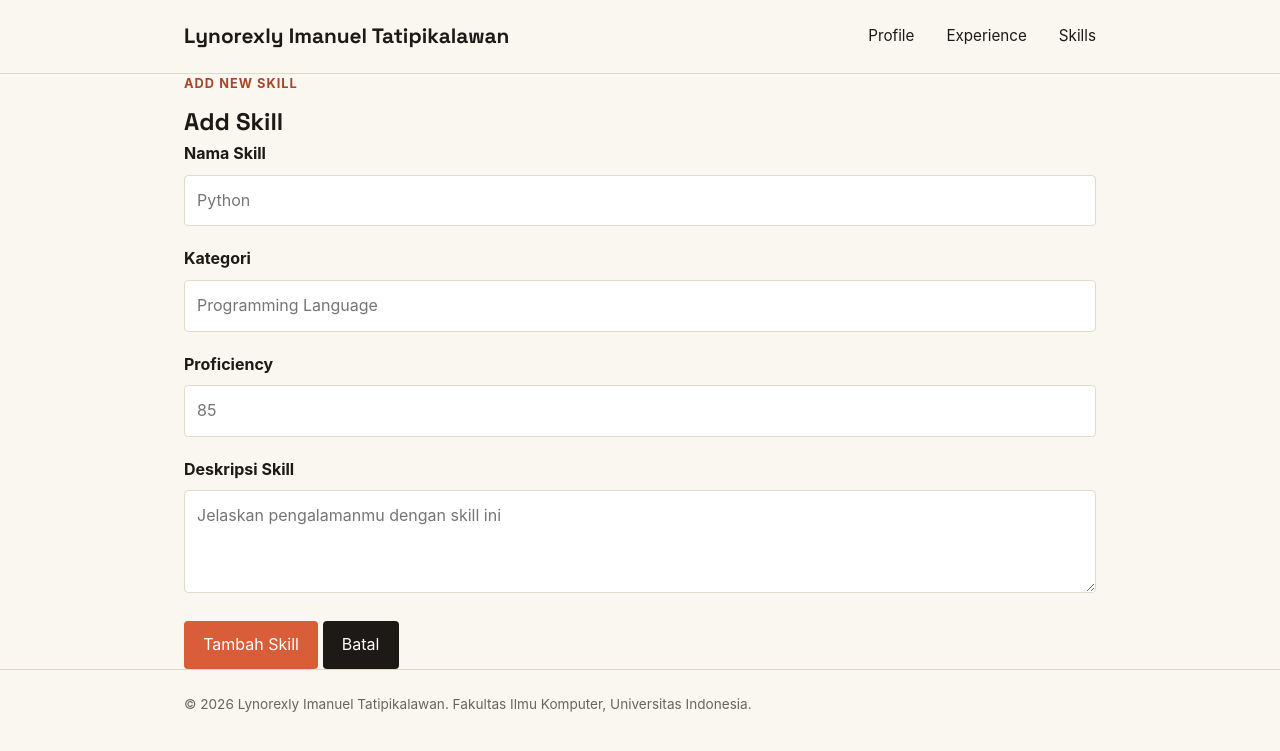
After one commit to Rexlyy/myportofolio, a Django app: page /skills/add/ in a window 1280 px wide. The commit adds this page. Shown: the top 751 px of the page. Run offline with Django 5.2, Linux system fonts and the light colour scheme.

Commit message:
Tutorial3

```diff
--- /dev/null
+++ b/main/forms.py
@@ -0,0 +1,53 @@
+from django.forms import ModelForm, TextInput, Textarea, NumberInput
+
+from main.models import Skill
+
+
+class SkillForm(ModelForm):
+    class Meta:
+        model = Skill
+
+        fields = [
+            "name",
+            "category",
+            "proficiency",
+            "description",
+        ]
+
+        labels = {
+            "name": "Nama Skill",
+            "category": "Kategori",
+            "proficiency": "Proficiency",
+            "description": "Deskripsi Skill",
+        }
+
+        widgets = {
+            "name": TextInput(
+                attrs={
+                    "placeholder": "Python",
+                    "maxlength": 100,
+                }
+            ),
+
+            "category": TextInput(
+                attrs={
+                    "placeholder": "Programming Language",
+                    "maxlength": 100,
+                }
+            ),
+
+            "proficiency": NumberInput(
+                attrs={
+                    "placeholder": "85",
+                    "min": 0,
+                    "max": 100,
+                }
+            ),
+
+            "description": Textarea(
+                attrs={
+                    "placeholder": "Jelaskan pengalamanmu dengan skill ini",
+                    "rows": 3,
+                }
+            ),
+        }
--- a/main/urls.py
+++ b/main/urls.py
@@ -1,6 +1,6 @@
 from django.urls import path
 
-from main.views import show_main, show_experience, show_skill
+from main.views import show_main, show_experience, show_skill, create_skill, get_skills_json
 
 app_name = "main"
 
@@ -8,4 +8,6 @@ urlpatterns = [
     path("", show_main, name="show_main"),
     path("experience/", show_experience, name="show_experience"),
     path("skills/", show_skill, name="show_skill"),
+    path("skills/add/", create_skill, name="create_skill"),
+    path("api/skills/", get_skills_json, name="get_skills_json"),
 ]
--- a/main/views.py
+++ b/main/views.py
@@ -1,5 +1,12 @@
 from django.shortcuts import render
 from main.models import Experience, Skill
+from .forms import SkillForm
+
+from django.contrib import messages
+from django.shortcuts import render, redirect
+
+from django.core import serializers
+from django.http import HttpResponse
 
 
 def show_main(request):
@@ -23,9 +30,65 @@ def show_experience(request):
     return render(request, "experience.html", context)
 
 def show_skill(request):
+    json_response = get_skills_json(request)
+
+    skills = serializers.deserialize(
+        "json",
+        json_response.content.decode("utf-8"),
+    )
+
+    skills = [skill.object for skill in skills]
+
+    name_query = request.GET.get("name", "").strip()
+
     context = {
         "name": "Lynorexly Imanuel Tatipikalawan",
-        "skill_list" : Skill.objects.all(),
+        "skill_list": skills,
+        "name_query": name_query,
     }
 
-    return render(request, "skills.html", context)
+    return render(
+        request,
+        "skills.html",
+        context
+    )
+
+def create_skill(request):
+    form = SkillForm(request.POST or None)
+
+    if request.method == "POST" and form.is_valid():
+        form.save()
+
+        messages.success(
+            request,
+            "Skill baru berhasil ditambahkan!"
+        )
+
+        return redirect("main:show_skill")
+
+    context = {
+        "name": "Lynorexly Imanuel Tatipikalawan",
+        "form": form,
+    }
+
+    return render(
+        request,
+        "skill_form.html",
+        context
+    )
+
+
+def get_skills_json(request):
+    name_query = request.GET.get("name", "").strip()
+
+    skills = Skill.objects.all()
+
+    if name_query:
+        skills = skills.filter(name__icontains=name_query)
+
+    skills_json = serializers.serialize("json", skills)
+
+    return HttpResponse(
+        skills_json,
+        content_type="application/json"
+    )
--- a/portofolio/settings.py
+++ b/portofolio/settings.py
@@ -26,6 +26,8 @@ SECRET_KEY = 'django-insecure-+_89mn!3v0@o(i=2ar3y56&&oubk#^ogc47w^x4&2q_je8ie1a
 DEBUG = True
 
 ALLOWED_HOSTS = ["localhost", "127.0.0.1", "lynorexly-imanuel-myportofolio.pws.cs.ui.ac.id"]
+
+CSRF_TRUSTED_ORIGINS = ["https://lynorexly-imanuel-myportofolio.pws.cs.ui.ac.id"]
 
 
 # Application definition
--- a/static/css/style.css
+++ b/static/css/style.css
@@ -384,21 +384,29 @@ h1, .brand {
    Skills Section
    ================================ */
 
-.skills-section {
-    padding: 4rem 0 5rem;
-    border-top: 1px solid var(--line);
+.skills-top {
+    display: flex;
+    justify-content: space-between;
+    align-items: flex-end;
+    margin-bottom: 3rem;
 }
 
 .skills-heading {
-    max-width: 600px;
-    margin-bottom: 2.5rem;
+    text-align: left;
+    margin: 0;
 }
 
 .skills-heading h1 {
-    font-family: "Space Grotesk", -apple-system, sans-serif;
-    font-size: clamp(2.5rem, 5vw, 4rem);
-    line-height: 1;
-    margin-top: 0.5rem;
+    margin: 0;
+}
+
+.skills-actions {
+    display: flex;
+    align-items: center;
+}
+
+.skills-top > .button {
+    flex-shrink: 0;
 }
 
 
@@ -408,6 +416,17 @@ h1, .brand {
     display: grid;
     grid-template-columns: repeat(3, 1fr);
     gap: 1.25rem;
+}
+
+.skills-top {
+    display: flex;
+    justify-content: space-between;
+    align-items: flex-end;
+    margin-bottom: 3rem;
+}
+
+.skills-top > .button {
+    flex-shrink: 0;
 }
 
 
@@ -548,3 +567,83 @@ h1, .brand {
     }
 
 }
+
+
+.skill-form {
+    width: 100%;
+    max-width: 700px;
+    margin-top: 2rem;
+}
+
+.form-group {
+    margin-bottom: 1.25rem;
+}
+
+.form-group label {
+    display: block;
+    margin-bottom: 0.5rem;
+    font-weight: 700;
+}
+
+.form-group input,
+.form-group textarea {
+    width: 100%;
+    box-sizing: border-box;
+    padding: 0.75rem;
+    border: 1px solid var(--line);
+    border-radius: var(--radius);
+    background-color: white;
+    color: var(--ink);
+    font: inherit;
+}
+
+.form-group input:focus,
+.form-group textarea:focus {
+    outline: 2px solid var(--accent);
+    border-color: var(--accent);
+}
+
+.form-error {
+    color: #b42318;
+    font-size: 0.85rem;
+    margin-top: 0.35rem;
+}
+
+.button {
+    display: inline-block;
+    padding: 0.7rem 1.2rem;
+    border: none;
+    border-radius: var(--radius);
+    background-color: var(--accent);
+    color: white;
+    text-decoration: none;
+    font-weight: 700;
+    cursor: pointer;
+    font: inherit;
+}
+
+.button-secondary {
+    background-color: var(--ink);
+}
+
+.skill-search {
+    display: flex;
+    gap: 0.75rem;
+    margin-bottom: 2rem;
+}
+
+.skill-search__input {
+    width: 100%;
+    min-width: 0;
+    padding: 0.7rem;
+    border: 1px solid var(--line);
+    border-radius: var(--radius);
+    background: #fff;
+    color: var(--ink);
+    font: inherit;
+}
+
+.skill-search__input:focus {
+    outline: 2px solid var(--accent);
+    border-color: var(--accent);
+}
--- /dev/null
+++ b/templates/base.html
@@ -0,0 +1,33 @@
+{% load static %}
+<!DOCTYPE html>
+<html lang="en">
+<head>
+    <meta charset="UTF-8" />
+    <meta name="viewport" content="width=device-width, initial-scale=1.0" />
+    <link rel="preconnect" href="https://fonts.googleapis.com">
+    <link rel="preconnect" href="https://fonts.gstatic.com" crossorigin>
+    <link href="https://fonts.googleapis.com/css2?family=Space+Grotesk:wght@500;700&display=swap" rel="stylesheet">
+    <link rel="stylesheet" href="/static/css/style.css">
+    {% block meta %} {% endblock meta %}
+</head>
+
+<body>
+  <header class="site-header">
+    <div class="container">
+        <a href="{% url 'main:show_main' %}" class="brand">{{ name }}</a>
+        <nav>
+            <a href="{% url 'main:show_main' %}">Profile</a>
+            <a href="{% url 'main:show_experience' %}">Experience</a>
+            <a href="{% url 'main:show_skill' %}">Skills</a>
+        </nav>
+    </div>
+  </header>
+  {% block content %} {% endblock content %}
+
+  <footer class="site-footer">
+      <div class="container">
+          <p>&copy; 2026 {{ name }}. Fakultas Ilmu Komputer, Universitas Indonesia.</p>
+      </div>
+  </footer>
+</body>
+</html>
--- /dev/null
+++ b/templates/skill_form.html
@@ -0,0 +1,53 @@
+{% extends 'base.html' %}
+
+{% block meta %}
+    <title>Add Skill - {{ name }}</title>
+{% endblock meta %}
+
+{% block content %}
+
+<main>
+    <section class="skills-section">
+        <div class="container">
+
+            <div class="skills-heading">
+                <p class="section-kicker">Add New Skill</p>
+                <h1>Add Skill</h1>
+            </div>
+
+            <form method="POST">
+                {% csrf_token %}
+
+                {% for field in form %}
+                    <div class="form-group">
+
+                        <label for="{{ field.id_for_label }}">
+                            {{ field.label }}
+                        </label>
+
+                        {{ field }}
+
+                        {% if field.errors %}
+                            <div class="form-error">
+                                {{ field.errors }}
+                            </div>
+                        {% endif %}
+
+                    </div>
+                {% endfor %}
+
+                <button type="submit" class="button">
+                    Tambah Skill
+                </button>
+
+                <a href="{% url 'main:show_skill' %}"class="button button-secondary">
+                    Batal
+                </a>
+
+            </form>
+
+        </div>
+    </section>
+</main>
+
+{% endblock content %}
```
Also changed, not shown: templates/index.html (+3 -30 lines), templates/skills.html (+58 -48 lines).
